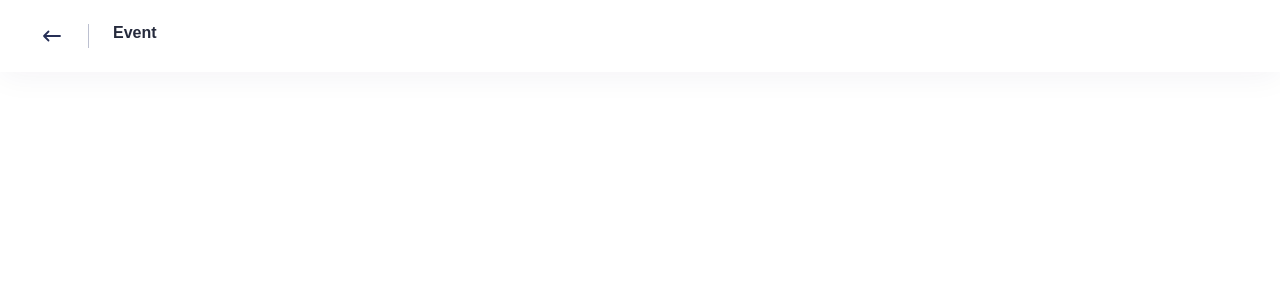
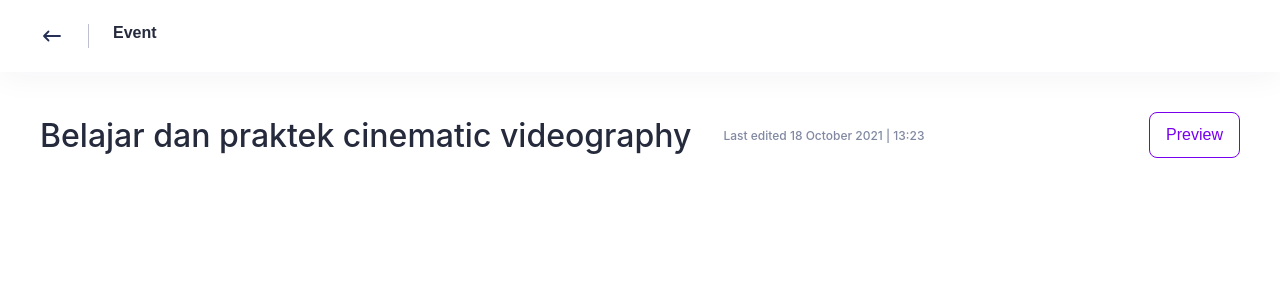
Before and after one commit to nanpatur/edqt-frontend-test, a Next.js app: page /events in a window 1280 px wide. Shown: the top 300 px of the page. Built offline with nearby package versions, Linux system fonts and the light colour scheme; a web font is replaced by a local one.

Commit message:
feat: create event page title organism

```diff
--- a/src/app/events/page.tsx
+++ b/src/app/events/page.tsx
@@ -2,5 +2,5 @@
 import EventTemplate from "@/components/templates/EventTemplate";
 
 export default function EventPage() {
-  return <EventTemplate />;
+  return <EventTemplate event={{}} />;
 }
--- a/src/components/atoms/Container/styled.tsx
+++ b/src/components/atoms/Container/styled.tsx
@@ -24,6 +24,7 @@ const ContainerStyled = styled.div<ContainerStyledProps>`
   gap: ${({ gap }) => gap || "0"}px;
   background-color: ${({ background, theme }) =>
     background || theme.colors.white};
+  align-items: ${({ alignItems }) => alignItems || "none"};
 `;
 
 export default ContainerStyled;
--- a/src/components/atoms/Container/types.ts
+++ b/src/components/atoms/Container/types.ts
@@ -4,6 +4,7 @@ export interface ContainerStyledProps {
   display?: "flex" | "block" | "inline-block" | "inline-flex";
   gap?: number;
   background?: string;
+  alignItems?: "center" | "flex-start" | "flex-end";
 }
 
 export interface ContainerProps
--- /dev/null
+++ b/src/components/organisms/events/Title/index.tsx
@@ -0,0 +1,22 @@
+import Button from "@/components/atoms/Button";
+import Container from "@/components/atoms/Container";
+import Typography from "@/components/atoms/Typography";
+import { EventTitleProps } from "./types";
+
+const EventTitle: React.FC<EventTitleProps> = ({ title, subtitle }) => {
+  return (
+    <Container display="inline-flex" alignItems="center">
+      <Container display="inline-flex" gap={32} alignItems="center">
+        <Typography as="h1" size={32} weight={500}>
+          {title}
+        </Typography>
+        <Typography size={12} weight={500} color="slateGray">
+          {subtitle}
+        </Typography>
+      </Container>
+      <Button variant="secondary">Preview</Button>
+    </Container>
+  );
+};
+
+export default EventTitle;
--- /dev/null
+++ b/src/components/organisms/events/Title/types.ts
@@ -0,0 +1,5 @@
+export interface EventTitleProps {
+  title: string;
+  subtitle: string;
+  onClickPreview: () => void;
+}
--- a/src/components/templates/EventTemplate/index.tsx
+++ b/src/components/templates/EventTemplate/index.tsx
@@ -1,13 +1,19 @@
 import Container from "@/components/atoms/Container";
 import Header from "@/components/organisms/commons/Header";
+import EventTitle from "@/components/organisms/events/Title";
+import { EventTemplateProps } from "./types";
 
-interface EventTemplateProps {}
-
-const EventTemplate: React.FC<EventTemplateProps> = () => {
+const EventTemplate: React.FC<EventTemplateProps> = ({ event }) => {
   return (
     <Container>
       <Header title="Event" withBack="/" />
-      {/* <EventBody description={description} date={date} location={location} /> */}
+      <Container padding={40}>
+        <EventTitle
+          title="Belajar dan praktek cinematic videography"
+          subtitle="Last edited 18 October 2021 | 13:23"
+          onClickPreview={() => {}}
+        />
+      </Container>
     </Container>
   );
 };
--- /dev/null
+++ b/src/components/templates/EventTemplate/types.ts
@@ -0,0 +1,3 @@
+export interface EventTemplateProps {
+  event: any;
+}
```
